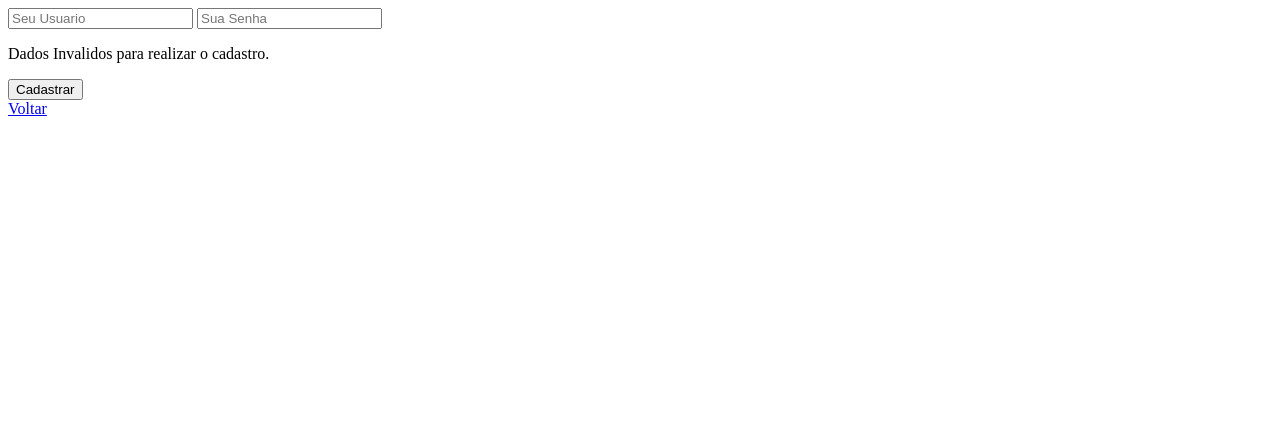
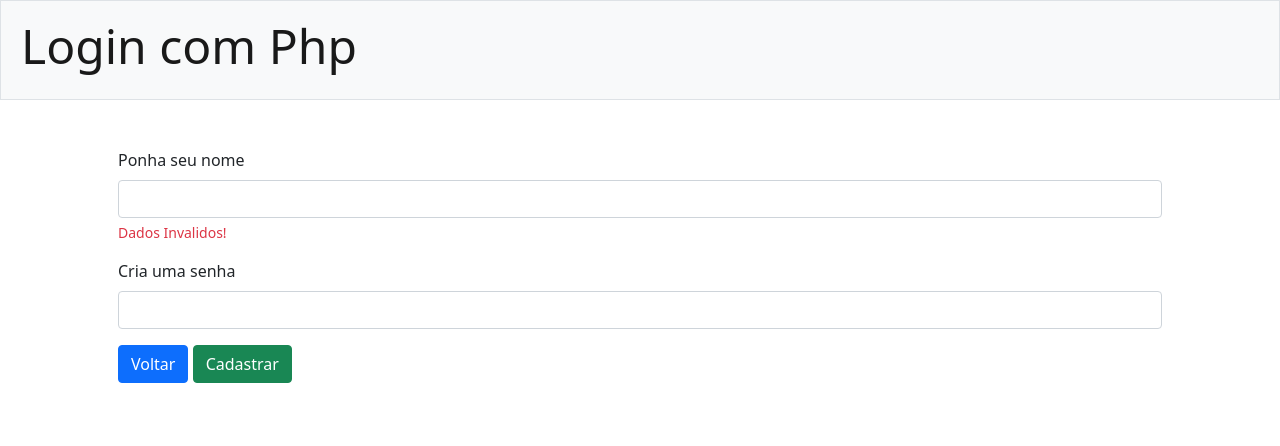
Before and after one commit to bina663/Sistema_de_login_com_PHP, a PHP site: page /cadastro.php?dados=vazio in a window 1280 px wide. Shown: the top 446 px of the page. Run offline with PHP 8.4, Linux system fonts and the light colour scheme.

Commit message:
boostrap

```diff
--- a/cadastro.php
+++ b/cadastro.php
@@ -3,29 +3,35 @@
 <head>
     <meta charset="UTF-8">
     <meta http-equiv="X-UA-Compatible" content="IE=edge">
-    <meta name="viewport" content="width=device-width, initial-scale=1.0"><!--
-    <link rel='stylesheet' href="estilo.css" > -->
+    <meta name="viewport" content="width=device-width, initial-scale=1.0">
+    <!-- CSS only -->
+    <link href="https://cdn.jsdelivr.net/npm/bootstrap@5.0.1/dist/css/bootstrap.min.css" rel="stylesheet" integrity="sha384-+0n0xVW2eSR5OomGNYDnhzAbDsOXxcvSN1TPprVMTNDbiYZCxYbOOl7+AMvyTG2x" crossorigin="anonymous">
     <title>Cadastro</title>
 </head>
 <body>
-    <div class='conteiner'>
+    <?
+        require_once('header.php');
+    ?>
+    <div class='container p-5'>
         <form method='post' action='valida_dados.php'>
-            <div>
-            <input type="text" name='user' placeholder='Seu Usuario'>
-            <input type="text" name='senha' placeholder='Sua Senha'>
+            <div class="mb-3">
+                <label for="exampleInputEmail1" class="form-label">Ponha seu nome</label>
+                <input type="email" class="form-control" id="exampleInputEmail1" aria-describedby="emailHelp" name='user'>
+                <? if(isset($_GET['dados']) && $_GET["dados"] == "vazio"){ ?>
+                    <div class="form-text text-danger">Dados Invalidos!</div>
+                <? } ?>
+                <? if(isset($_GET['dados']) && $_GET["dados"] == "ja_existente"){ ?>
+                    <div class="form-text text-danger">Usuario ja existente</div>
+                <? } ?>
             </div>
-            <? if(isset($_GET['dados']) && $_GET["dados"] == "vazio"){ ?>
-                <p class='msg_php'>Dados Invalidos para realizar o cadastro.</p>
-            <? } ?>
-            <? if(isset($_GET['dados']) && $_GET["dados"] == "ja_existente"){ ?>
-                <p class='msg_php'>Usúario ja Existente.</p>
-            <? } ?>
-            <div>
-                <input type='submit' value='Cadastrar'>
+            <div class="mb-3">
+                <label for="exampleInputPassword1" class="form-label">Cria uma senha</label>
+                <input type="password" class="form-control" id="exampleInputPassword1" name='senha'>
             </div>
-            <section>
-                <a href='index.php'>Voltar</a>
-            </section>
+            <div class='mb-3'>
+                <a href='index.php' class='btn btn-primary'>Voltar</a>
+                <input type='submit' value='Cadastrar' class='btn btn-success'>
+            </div>
         </form>
     </div><!-- conteiner -->
 </body>
--- /dev/null
+++ b/deslogar.php
@@ -0,0 +1,5 @@
+<?
+    session_start();
+    session_destroy();
+    header('Location:index.php');
+?>
--- /dev/null
+++ b/header.php
@@ -0,0 +1,5 @@
+<nav class="navbar navbar-light bg-light border border-bottom">
+  <div class="container-fluid">
+    <a class="navbar-brand p-2" href="index.php"><h2 class='display-5'>Login com Php</h2></a>
+  </div>
+</nav>
```
Also changed, not shown: estilo.css (deleted, +0 -27 lines), home.php (+9 -5 lines), index.php (+20 -14 lines).
